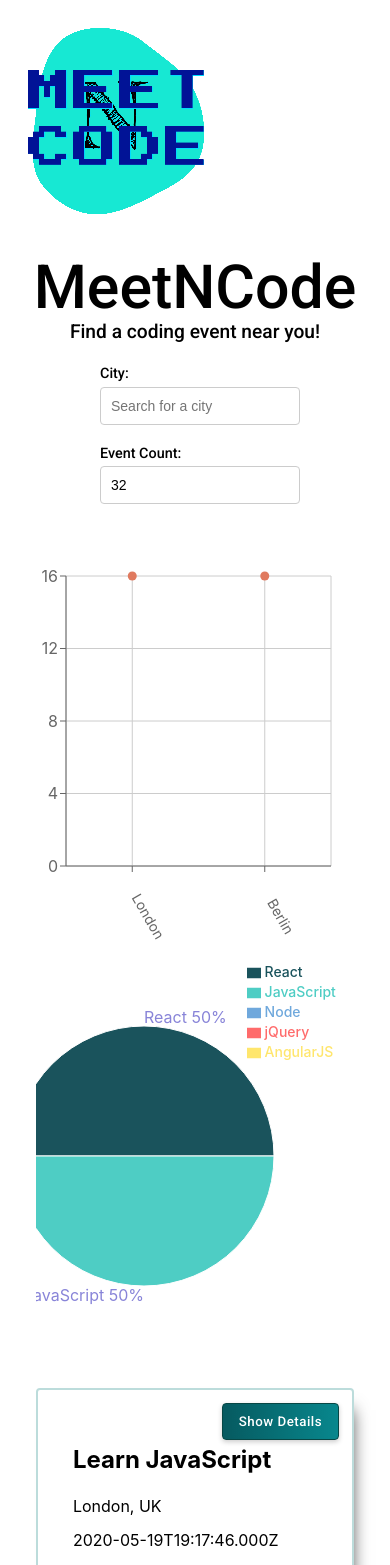
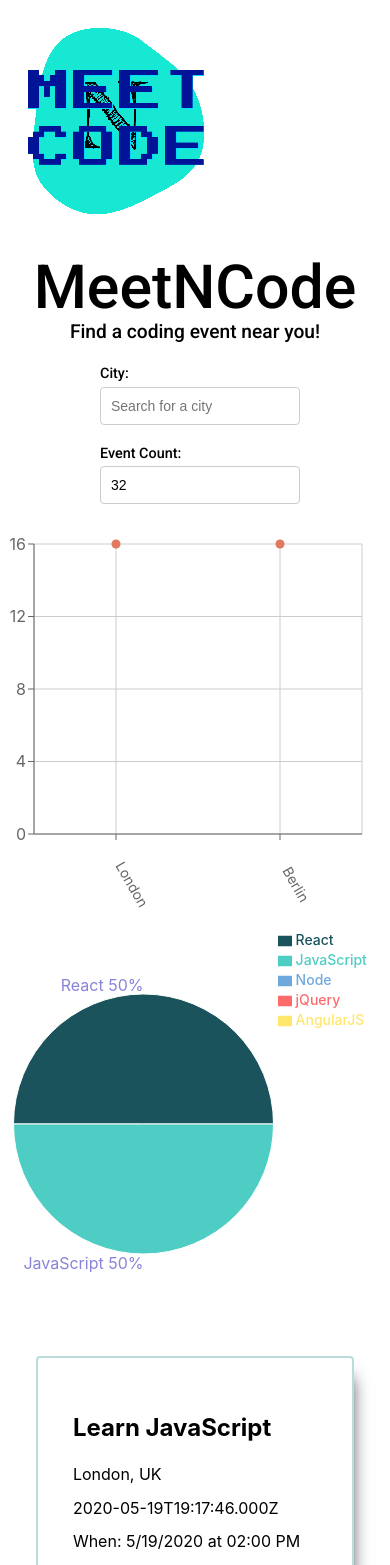
Before and after one commit to bobs83/meetberlin_app, a React (Create React App) app: page / in a window 390 px wide. Shown: the top 1565 px of the page. Built offline with nearby package versions, Linux system fonts and the light colour scheme; what atatus-spa would draw is missing.

Commit message:
Changes to the UI
(moved button)

```diff
--- a/src/App.css
+++ b/src/App.css
@@ -94,8 +94,9 @@ ul,
 
 .details-btn {
   position: absolute;
-  top: 5px;
-  right: 13px;
+
+  top: 180px;
+  right: 40px;
   padding: 10px 16px;
   border-radius: 4px;
   background: linear-gradient(to right, #065a60, #08878d);
@@ -236,6 +237,10 @@ input[type="number"] {
     justify-content: center;
     flex-direction: column;
   }
+
+  .charts-container {
+    margin: 0rem;
+  }
 }
 
 @media (max-width: 460px) {
@@ -249,4 +254,8 @@ input[type="number"] {
     justify-content: center;
     flex-direction: column;
   }
+  .details-btn {
+    position: unset;
+    margin: 10px auto;
+  }
 }
```
